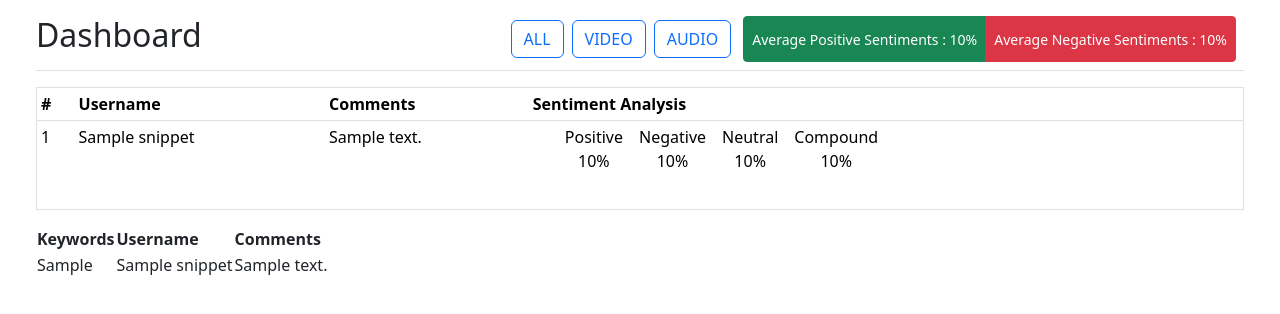
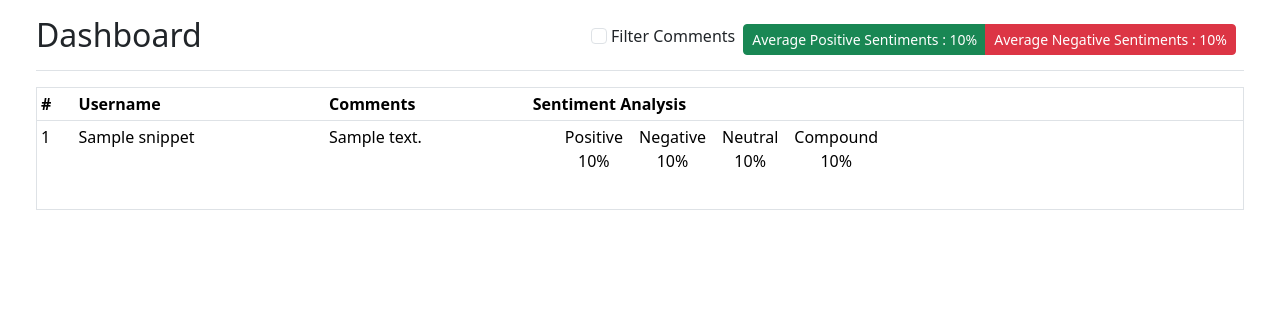
Before and after one commit to uxlabspk/Sentiment-Analyzer, a Flask app: template templates/comments.html in a window 1280 px wide. Shown: the top 314 px of the page. Run offline with Flask 3, Linux system fonts and the light colour scheme; the template is opened without the code that fills it: most values are stand-ins (such as "Sample title", 1, 10 or a date in 2020).

Commit message:
adding filter support

```diff
--- a/app.py
+++ b/app.py
@@ -37,7 +37,6 @@ def comments():
 
         positive_Average = 0
         negative_Average = 0
-        idType = ''
         filtered_comments = []
 
         for comment in comments['items']:
@@ -62,14 +61,14 @@ def comments():
 
         # print(filtered_comments)
 
-        for filtered in filtered_comments:
-            textCom = filtered['snippet']['topLevelComment']['snippet']['textDisplay']
-            print(textCom)
+        # for filtered in filtered_comments:
+        #     textCom = filtered['snippet']['topLevelComment']['snippet']['textDisplay']
+        #     print(textCom)
 
 
 
 
-        return render_template('comments.html', comments = comments['items'], avg_positive = round(positive_Average) / 100, avg_negative = round(negative_Average) / 100, contentType = idType, filteredComment=filtered_comments)
+        return render_template('comments.html', comments = comments['items'], avg_positive = round(positive_Average) / 100, avg_negative = round(negative_Average) / 100, filteredComment=filtered_comments)
 
     else:
         return render_template('index.html')
--- a/static/js/script.js
+++ b/static/js/script.js
@@ -1,16 +1,16 @@
-const ourProjects = ["All", "Video", "Audio"];
 
-const btn = document.querySelector(".btn-container");
 
-window.addEventListener("DOMContentLoaded", function () {
-  displayButtons(ourProjects);
+let filterCheck = document.getElementById('filteredComment');
+let allCommentsTable = document.getElementById('allCommentsTable');
+let filteredCommentsTable = document.getElementById('filteredCommentsTable');
+
+
+filterCheck.addEventListener('change', (event) => {
+  if (event.target.checked) {
+    allCommentsTable.classList.add('d-none');
+    filteredCommentsTable.classList.remove('d-none');
+  } else {
+    allCommentsTable.classList.remove('d-none');
+    filteredCommentsTable.classList.add('d-none');
+  }
 });
-
-function displayButtons(proj) {
-  const category = proj
-    .map((item) => {
-      return `<button class="filter-btn btn btn-outline-primary text-uppercase m-1 " data-id=${item}>${item}</button>`;
-    })
-    .join("");
-  btn.innerHTML = category;
-}
--- a/templates/comments.html
+++ b/templates/comments.html
@@ -8,6 +8,12 @@ content %}
     <div class="btn-toolbar mb-2 mb-md-0 gap-2">
       <div class="btn-container"></div>
 
+      <div class="form-check d-flex justify-content-between gap-1">
+        <input class="form-check-input" type="checkbox" value="" id="filteredComment">
+        <label class="form-check-label" for="filteredComment">
+          Filter Comments
+        </label>
+      </div>
       <div class="btn-group me-2">
         <button type="button" class="btn btn-sm btn-success">
           Average Positive Sentiments : {{ avg_positive }}%
@@ -19,7 +25,7 @@ content %}
     </div>
   </div>
   <div class="table-responsive">
-    <table class="table border table-sm">
+    <table class="table border table-sm" id="allCommentsTable">
       <thead>
         <tr>
           <th scope="col">#</th>
@@ -30,7 +36,7 @@ content %}
       </thead>
       <tbody>
         {% for comment in comments %}
-        <tr id="{{ filteredComment.found_keywords }}">
+        <tr>
           <td>{{ loop.index }}</td>
           <td>
             {{
@@ -58,7 +64,7 @@ content %}
       </tbody>
     </table>
 
-    <table>
+    <table id="filteredCommentsTable" class="table table-sm border d-none">
       <tbody>
         <tr>
           <th scope="col">Keywords</th>
```
